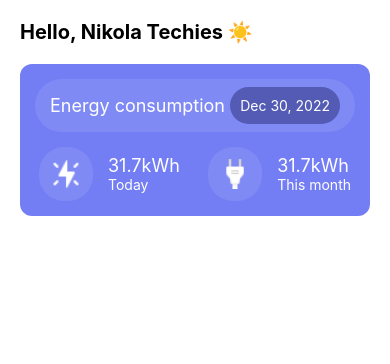
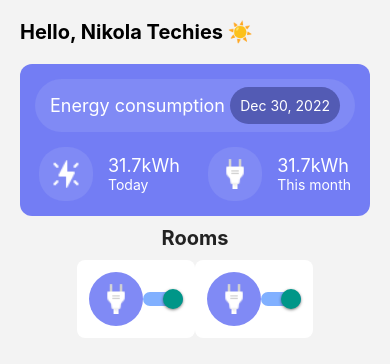
Before and after one commit to SandySavarkar/react-native-home-automation, a React Native app: screen /Dashboard in a window 390 px wide. Shown: the top 364 px of the page. Built offline with nearby package versions, Linux system fonts and the light colour scheme.

Commit message:
Done Redux setup & UI changes

```diff
--- a/App.js
+++ b/App.js
@@ -1,14 +1,21 @@
 import React from 'react';
-import { NavigationContainer } from '@react-navigation/native';
+import {NavigationContainer} from '@react-navigation/native';
 import RootNavigator from './src/Routes';
+import {store,persistor} from './src/Redux';
+import {PersistGate} from 'redux-persist/integration/react';
+import { Provider } from 'react-redux';
 
 const App = () => {
   return (
     <>
+      <Provider store={store}>
+        <PersistGate persistor={persistor}>
           <NavigationContainer>
             <RootNavigator/>
           </NavigationContainer>
+        </PersistGate>
+      </Provider>
     </>
- )
+  );
 };
 export default App;
--- /dev/null
+++ b/src/Components/RoomCard/index.jsx
@@ -0,0 +1,54 @@
+import { Image, StyleSheet, Switch, Text, TouchableOpacity, View } from 'react-native'
+import React from 'react'
+import Color from '../../Utils/Color'
+import { IMAGES } from '../../assets/images'
+
+const RoomCard = ({onPress}) => {
+  return (
+    <TouchableOpacity style={styles.body} onPress={onPress}>
+        <View style={styles.header}>
+            <View style={styles.imageView}>
+                <Image source={IMAGES.Light_Plug} style={styles.image}/>
+            </View>
+            <Switch
+                trackColor={{ false: "#767577", true: "#81b0ff" }}
+                thumbColor={true ? "#f5dd4b" : "#f4f3f4"}
+                ios_backgroundColor="#3e3e3e"
+                // onValueChange={toggleSwitch}
+                value={true}
+      />
+        </View>
+    </TouchableOpacity>
+  )
+}
+
+export default RoomCard
+
+const styles = StyleSheet.create({
+    body:{
+        width:'50%',
+        backgroundColor:Color.WHITE,
+        borderRadius:8,
+        alignSelf:'center',
+        // marginHorizontal:8
+        // marginHorizontal:8,
+        padding:12,
+
+    },
+    header:{
+        flexDirection:'row',
+        alignItems:'center',
+        justifyContent:'space-between',
+
+    },
+    imageView:{
+        backgroundColor:Color.LIGHT_BLUE,
+        padding:12,
+        alignItems:'center',
+        borderRadius:30
+    },
+    image:{
+        height:30,
+        width:30
+    }
+})
--- /dev/null
+++ b/src/Redux/index.js
@@ -0,0 +1,16 @@
+import AsyncStorage from "@react-native-async-storage/async-storage";
+import { configureStore } from "@reduxjs/toolkit";
+import { persistStore,persistReducer } from "redux-persist";
+import rootReducer from "./reducers";
+
+const persistConfig = {
+    key:'root',
+    storage:AsyncStorage,
+}
+const persistedReducer  = persistReducer(persistConfig,rootReducer)
+
+const store = configureStore({
+    reducer:persistedReducer
+});
+const persistor = persistStore(store);
+export {store,persistor}
--- /dev/null
+++ b/src/Redux/reducers.js
@@ -0,0 +1,7 @@
+import { combineReducers } from "redux";
+
+const rootReducer = combineReducers({
+    auth:{user:'Techies'}
+})
+
+export default rootReducer;
--- a/src/Screens/Dashboard/index.jsx
+++ b/src/Screens/Dashboard/index.jsx
@@ -1,16 +1,32 @@
 import {useNavigation} from '@react-navigation/native';
 import React from 'react';
-import { SafeAreaView, ScrollView, Text} from 'react-native';
+import { FlatList, SafeAreaView, ScrollView, Text, View} from 'react-native';
 import ConsumptionCard from '../../Components/ConsumptionCard';
+import RoomCard from '../../Components/RoomCard';
+import Color from '../../Utils/Color';
 import styles from './style';
 const Dashboard = () => {
   const navigation = useNavigation();
+  const renderItem = ({item}) =>{
+    return (
+      <RoomCard onPress={()=>navigation.navigate('RoomDetails')}/>
+    )
+  }
   return (
     <SafeAreaView style={styles.body}>
       <ScrollView style={styles.container}>
         {/* Header view */}
         <Text style={styles.headerText}>Hello, Nikola Techies ☀️</Text>
         <ConsumptionCard/>
+        <Text style={[styles.headerText,{color:Color.EERIE_BLACK,alignSelf:'center'}]}>Rooms</Text>
+        {/* Rooms */}
+        <FlatList
+          data={[1,2]}
+          keyExtractor={(item)=>item}
+          renderItem={renderItem}
+          numColumns={2}
+          style={{alignSelf:'center'}}
+        />
       </ScrollView>
     </SafeAreaView>
   )
--- a/src/Screens/Dashboard/style.js
+++ b/src/Screens/Dashboard/style.js
@@ -4,7 +4,7 @@ import Color from "../../Utils/Color";
 const styles = StyleSheet.create({
     body:{
         flex:1,
-        backgroundColor:Color.WHITE,
+        backgroundColor:Color.CLOUD_WHITE,
     },
     container:{
         paddingHorizontal:20,
```
Also changed, not shown: src/Components/ConsumptionCard/index.jsx (added, +91 -0 lines). Lines whose indentation alone changed are shown as unchanged.
